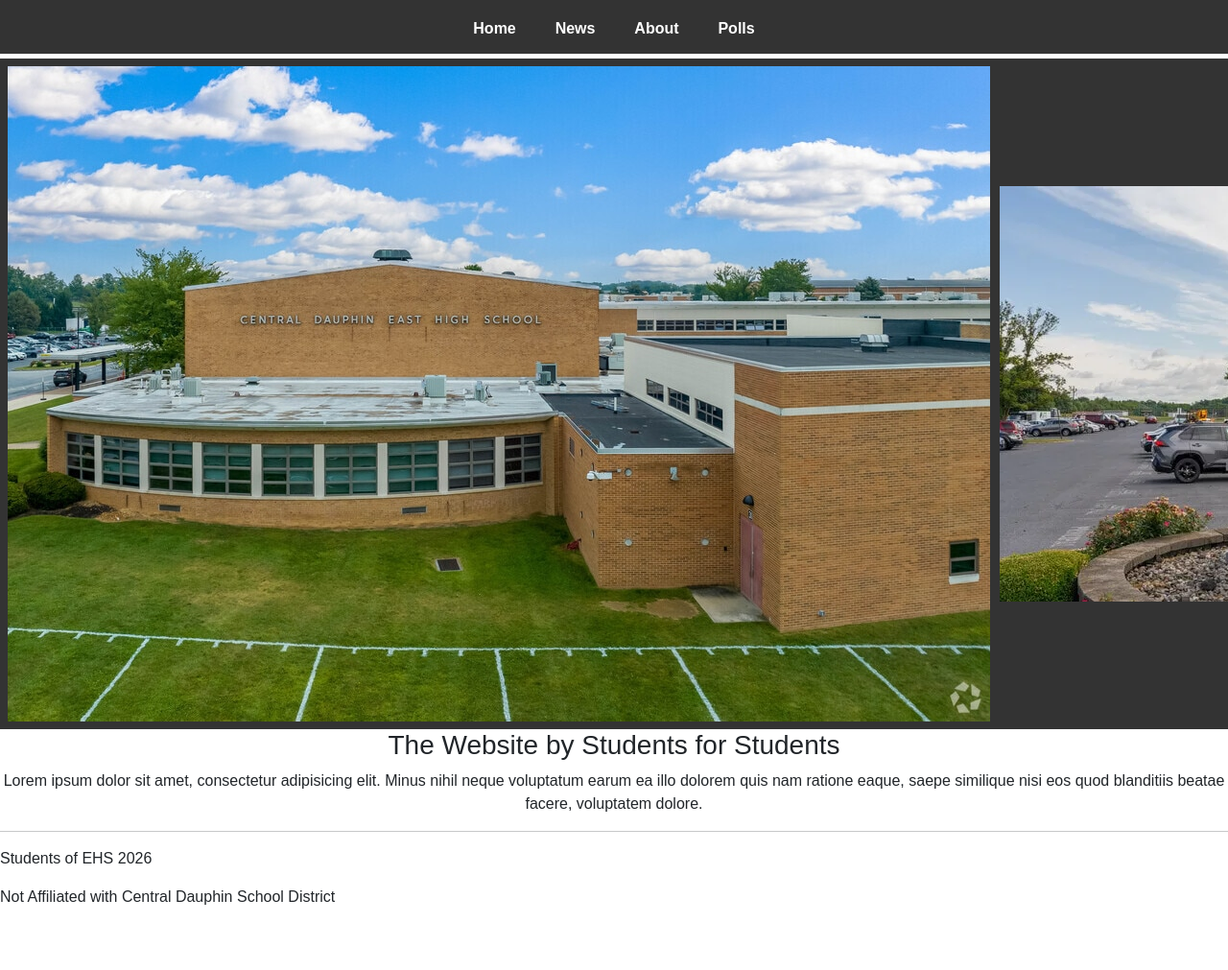
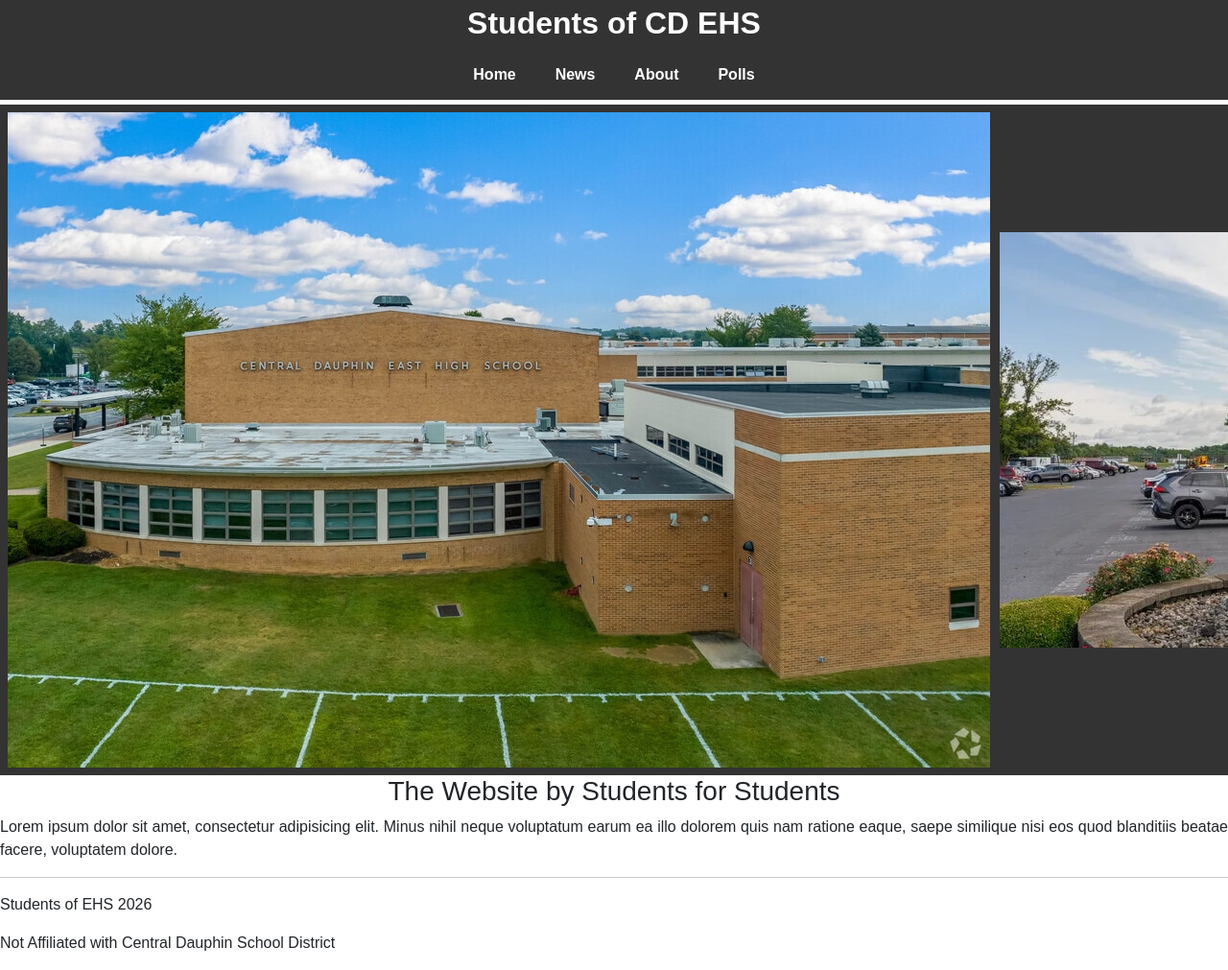
Before and after one commit to woawaleksander/election-site, a Django app: page /polls/ in a window 1280 px wide. Shown: the whole page at 96% size. Before the commit the page ends 943 px from the top, so only its background shows below. Run offline with Django 5.2, Linux system fonts and the light colour scheme.

Commit message:
more updates

```diff
--- a/polls/static/css/style.css
+++ b/polls/static/css/style.css
@@ -4,6 +4,10 @@ body {
     font-family: Arial, Helvetica, sans-serif;
     /* margin: 0;
     padding: 0; */
+}
+
+p {
+    text-align: justify;
 }
 
 .logo {
@@ -18,6 +22,10 @@ body {
     padding: 0;
     font-weight: bold;
     margin-bottom: 5px;
+}
+
+.navBarText {
+    color: white;
 }
 
 .navBar:hover {
--- a/polls/templates/index.html
+++ b/polls/templates/index.html
@@ -12,6 +12,7 @@
 <body>
 
     <div class="navBar">
+        <div class="navBarText">Students of CD EHS</div>
         <a href="">Home</a> <a href="">News</a> <a href="">About</a> <a href="">Polls</a>
     </div>
 
```
